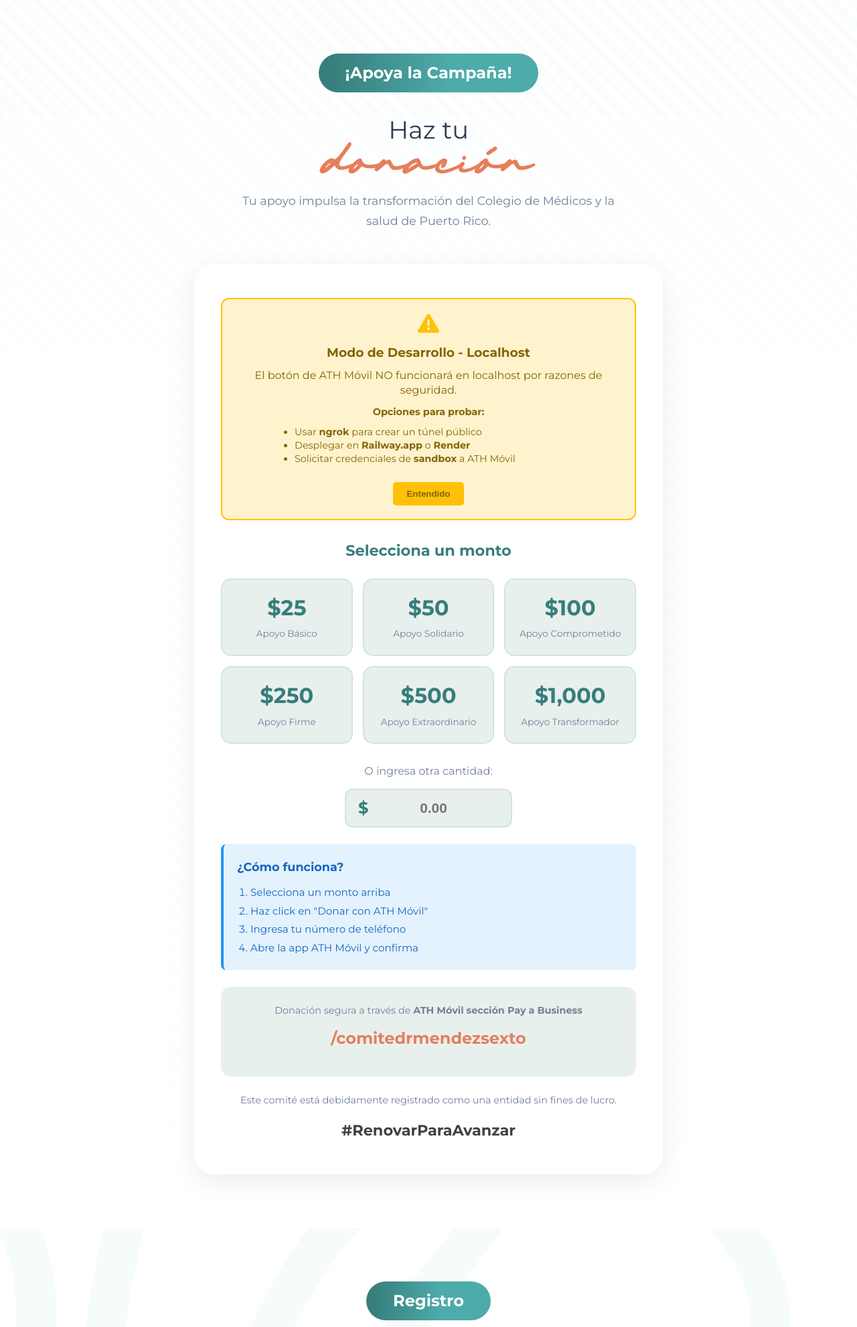
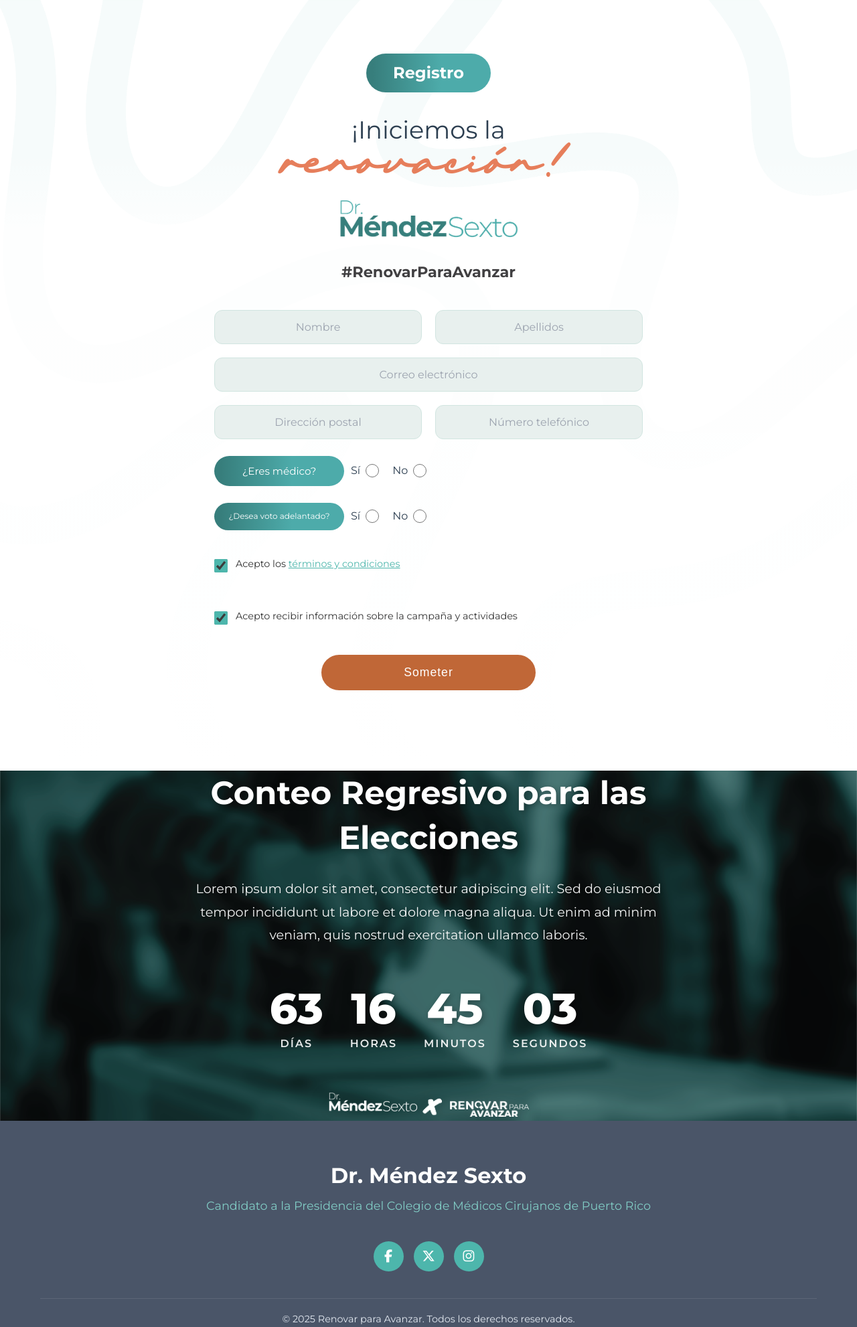
Before and after one commit to leomarrg/renovarparaavanzar, a Django app: page / in a window 1280 px wide. Shown: the top 1982 px of the page at 67% size. Run offline with Django 4.2, Linux system fonts and the light colour scheme; some libraries are stand-ins or nearby versions.

Commit message:
divided footer and countdown added countdown style

```diff
--- a/config/settings.py
+++ b/config/settings.py
@@ -26,11 +26,12 @@ BASE_DIR = Path(__file__).resolve().parent.parent
 # DEBUG = config('DEBUG', default='False', cast=bool)
 
 SECRET_KEY = config('SECRET_KEY', default='django-insecure-d57po^#kt%w6ipo$hmbwf*q*p@@4@*#1pob@77r_vtuva%rgu(')
-DEBUG = config('DEBUG', default='False', cast=bool)
+DEBUG = False
 ALLOWED_HOSTS = [
     'renovarparaavanzar.com',
     'www.renovarparaavanzar.com',
     'leomarrg.pythonanywhere.com',
+    '127.0.0.1',
     # 'emelia-rockier-unrelatedly.ngrok-free.dev'
 ]
 
--- a/landing/static/landing/css/styles.css
+++ b/landing/static/landing/css/styles.css
@@ -311,6 +311,220 @@ h1, h2, h3, h4, h5, h6 {
     z-index: 5;
 }
 
+/* ========== COUNTDOWN HERO SECTION ========== */
+.countdown-hero-section {
+    position: relative;
+    background-image: url('../img/backgrounds/foto_countdown.png');
+    background-size: cover;
+    background-position: center;
+    overflow: hidden;
+    display: flex;
+    align-items: center;
+    justify-content: center;
+}
+
+.countdown-hero-content {
+    position: relative;
+    z-index: 2;
+    text-align: center;
+    max-width: 900px;
+    margin: 0 auto;
+}
+
+.countdown-hero-header {
+    margin-bottom: 60px;
+    animation: fadeInUp 1s ease;
+}
+
+.countdown-hero-header h2 {
+    font-size: 3rem;
+    color: white;
+    font-weight: 700;
+    margin-bottom: 25px;
+    text-shadow: 2px 2px 8px rgba(0, 0, 0, 0.3);
+}
+
+.countdown-description {
+    font-size: 1.2rem;
+    color: rgba(255, 255, 255, 0.95);
+    line-height: 1.8;
+    max-width: 700px;
+    margin: 0 auto;
+    text-shadow: 1px 1px 4px rgba(0, 0, 0, 0.2);
+}
+
+/* Countdown Display Grande */
+.countdown-display-large {
+    display: flex;
+    justify-content: center;
+    gap: 40px;
+    margin: 50px 0;
+    flex-wrap: wrap;
+    animation: fadeInUp 1s ease 0.3s;
+    animation-fill-mode: both;
+}
+
+.countdown-number-large {
+    display: block;
+    font-size: 4rem;
+    font-weight: 800;
+    color: white;
+    line-height: 1;
+    margin-bottom: 10px;
+    text-shadow: 2px 2px 8px rgba(0, 0, 0, 0.3);
+}
+
+.countdown-label-large {
+    display: block;
+    font-size: 1rem;
+    color: rgba(255, 255, 255, 0.9);
+    text-transform: uppercase;
+    letter-spacing: 2px;
+    font-weight: 600;
+}
+
+/* Logo debajo del countdown */
+.countdown-logo {
+    margin-top: 60px;
+    animation: fadeInUp 1s ease 0.6s;
+    animation-fill-mode: both;
+}
+
+.countdown-logo img {
+    max-width: 300px;
+    width: 100%;
+    height: auto;
+    filter: drop-shadow(0 4px 15px rgba(0, 0, 0, 0.3));
+    transition: transform 0.3s ease;
+}
+
+.countdown-logo img:hover {
+    transform: scale(1.05);
+}
+
+/* ========== FOOTER SIMPLIFICADO ========== */
+.footer-simple {
+    background: var(--gray-dark);
+    color: white;
+    padding: 60px 20px 30px;
+    text-align: center;
+}
+
+.footer-content-simple h3 {
+    font-size: 2rem;
+    margin-bottom: 10px;
+    color: white;
+}
+
+.footer-content-simple .subtitle {
+    color: var(--teal-light);
+    font-size: 1.1rem;
+    margin-bottom: 40px;
+}
+
+.social-links {
+    margin: 40px 0;
+    display: flex;
+    justify-content: center;
+    gap: 15px;
+}
+
+.social-link {
+    width: 50px;
+    height: 50px;
+    background: var(--teal-primary);
+    color: white;
+    border-radius: 50%;
+    display: flex;
+    align-items: center;
+    justify-content: center;
+    text-decoration: none;
+    transition: all 0.3s ease;
+    font-size: 1.3rem;
+}
+
+.social-link:hover {
+    background: var(--orange-accent);
+    transform: translateY(-5px) rotate(360deg);
+}
+
+.copyright {
+    margin-top: 40px;
+    padding-top: 30px;
+    border-top: 1px solid rgba(255,255,255,0.1);
+    font-size: 0.9rem;
+    color: var(--gray-light);
+}
+
+/* ========== RESPONSIVE ========== */
+@media (max-width: 768px) {
+    .countdown-hero-section {
+        padding: 60px 0;
+        min-height: 500px;
+    }
+
+    .countdown-hero-header h2 {
+        font-size: 2rem;
+    }
+
+    .countdown-description {
+        font-size: 1rem;
+    }
+
+    .countdown-display-large {
+        gap: 20px;
+    }
+
+    .countdown-item-large {
+        padding: 20px 25px;
+        min-width: 120px;
+    }
+
+    .countdown-number-large {
+        font-size: 2.5rem;
+    }
+
+    .countdown-label-large {
+        font-size: 0.85rem;
+    }
+
+    .countdown-logo img {
+        max-width: 320px;
+    }
+}
+
+@media (max-width: 480px) {
+    .countdown-hero-header h2 {
+        font-size: 1.6rem;
+    }
+
+    .countdown-item-large {
+        padding: 15px 20px;
+        min-width: 100px;
+    }
+
+    .countdown-number-large {
+        font-size: 2rem;
+    }
+
+    .countdown-label-large {
+        font-size: 0.75rem;
+        letter-spacing: 1px;
+    }
+}
+
+/* Animaciones */
+@keyframes fadeInUp {
+    from {
+        opacity: 0;
+        transform: translateY(30px);
+    }
+    to {
+        opacity: 1;
+        transform: translateY(0);
+    }
+}
+
 /* ========== COUNTDOWN SECTION ========== */
 .countdown-section {
     position: relative;
--- a/landing/templates/landing/index.html
+++ b/landing/templates/landing/index.html
@@ -264,7 +264,7 @@
     </section> -->
 
     <!-- Donation Section-->
-    <section class="donation-section" id="donate">
+    <!-- <section class="donation-section" id="donate">
         <div class="container">
             <div class="donation-wrapper">
                 <div class="donation-header">
@@ -274,10 +274,9 @@
                     <p class="subtitle-text">
                         Tu apoyo impulsa la transformación del Colegio de Médicos y la salud de Puerto Rico.
                     </p>
-                </div>
+                </div> -->
 
-                <div class="donation-content">
-                    <!-- Mensaje de estado -->
+                <!-- <div class="donation-content">
                     <div id="paymentStatusDonation" class="payment-status" style="display: none; padding: 20px; border-radius: 12px; margin-bottom: 25px; text-align: center;"></div>
 
                     <div class="amount-options">
@@ -309,9 +308,9 @@
                                 <span class="amount-label">Apoyo Transformador</span>
                             </div>
                         </div>
-                    </div>
+                    </div> -->
 
-                    <div class="custom-amount">
+                    <!-- <div class="custom-amount">
                         <p>O ingresa otra cantidad:</p>
                         <div class="custom-input-wrapper">
                             <input
@@ -324,10 +323,10 @@
                                 step="0.01"
                             >
                         </div>
-                    </div>
+                    </div> -->
 
                     <!-- Monto seleccionado -->
-                    <div id="selectedAmountDisplay" style="display: none; background: #E8F5E9; border: 2px solid #4CAF50; border-radius: 12px; padding: 20px; margin: 25px 0; text-align: center;">
+                    <!-- <div id="selectedAmountDisplay" style="display: none; background: #E8F5E9; border: 2px solid #4CAF50; border-radius: 12px; padding: 20px; margin: 25px 0; text-align: center;">
                         <p style="color: #2E7D32; margin: 0 0 10px 0; font-size: 1rem;">Monto seleccionado:</p>
                         <p style="color: #2E7D32; margin: 0; font-size: 2.5rem; font-weight: 700;">
                             $<span id="selectedAmountValue">0</span>
@@ -344,10 +343,10 @@
                             <li>Ingresa tu número de teléfono</li>
                             <li>Abre la app ATH Móvil y confirma</li>
                         </ol>
-                    </div>
+                    </div> -->
 
                     <!-- ATH Móvil Payment Button -->
-                    <div id="ATHMovil_Checkout_Button_payment"></div>
+                    <!-- <div id="ATHMovil_Checkout_Button_payment"></div>
 
                     <div class="donation-info" style="margin-top: 25px;">
                         <p style="color: #718096; margin-bottom: 10px; font-size: 0.9rem;">
@@ -364,7 +363,7 @@
                 </div>
             </div>
         </div>
-    </section>
+    </section> -->
 
     <!-- Register Section - Añadir esto en el index.html después de la sección de donación -->
     <section class="register-section" id="register">
@@ -510,50 +509,78 @@
         </div>
     </section>
 
-    <!-- Footer -->
-    <footer class="footer">
+    <!-- Nueva Sección de Countdown -->
+    <section class="countdown-hero-section">
+        <div class="countdown-hero-overlay"></div>
         <div class="container">
-            <div class="footer-content">
-                <h3>{{ candidate.name }}</h3>
-                <p class="subtitle">Candidato a la Presidencia del Colegio de Médicos Cirujanos de Puerto Rico</p>
-                <h4>Conteo Regresivo para elecciones.</h4>
+            <div class="countdown-hero-content">
+                <!-- Header -->
+                <div class="countdown-hero-header">
+                    <h2>Conteo Regresivo para las Elecciones</h2>
+                    <p class="countdown-description">
+                        Lorem ipsum dolor sit amet, consectetur adipiscing elit.
+                        Sed do eiusmod tempor incididunt ut labore et dolore magna aliqua.
+                        Ut enim ad minim veniam, quis nostrud exercitation ullamco laboris.
+                    </p>
                 </div>
 
-            <div class="countdown" id="countdown" data-countdown-url="{% url 'landing:countdown-api' %}">
-                <div class="countdown-item">
-                    <span class="countdown-number" id="days">{{ countdown.days }}</span>
-                    <span class="countdown-label">Días</span>
+                <!-- Countdown Display -->
+                <div class="countdown-display-large" id="countdown" data-countdown-url="{% url 'landing:countdown-api' %}">
+                    <div class="countdown-item-large">
+                        <span class="countdown-number-large" id="days">{{ countdown.days }}</span>
+                        <span class="countdown-label-large">Días</span>
                     </div>
-                <div class="countdown-item">
-                    <span class="countdown-number" id="hours">{{ countdown.hours }}</span>
-                    <span class="countdown-label">Horas</span>
+                    <div class="countdown-item-large">
+                        <span class="countdown-number-large" id="hours">{{ countdown.hours }}</span>
+                        <span class="countdown-label-large">Horas</span>
                     </div>
-                <div class="countdown-item">
-                    <span class="countdown-number" id="minutes">{{ countdown.minutes }}</span>
-                    <span class="countdown-label">Minutos</span>
+                    <div class="countdown-item-large">
+                        <span class="countdown-number-large" id="minutes">{{ countdown.minutes }}</span>
+                        <span class="countdown-label-large">Minutos</span>
                     </div>
-                <div class="countdown-item">
-                    <span class="countdown-number" id="seconds">{{ countdown.seconds }}</span>
-                    <span class="countdown-label">Segundos</span>
+                    <div class="countdown-item-large">
+                        <span class="countdown-number-large" id="seconds">{{ countdown.seconds }}</span>
+                        <span class="countdown-label-large">Segundos</span>
                     </div>
                 </div>
 
+                <!-- Logo -->
+                <div class="countdown-logo">
+                    <img src="{% static 'landing/img/DR_x_RPA@4x.png' %}" alt="Logo Renovar Para Avanzar">
+                </div>
+            </div>
+        </div>
+    </section>
+
+    <!-- Footer Simplificado -->
+    <footer class="footer-simple">
+        <div class="container">
+            <div class="footer-content-simple">
+                <h3>{{ candidate.name }}</h3>
+                <p class="subtitle">Candidato a la Presidencia del Colegio de Médicos Cirujanos de Puerto Rico</p>
+
                 <div class="social-links">
                     {% if social_media.facebook %}
-                <a href="https://www.facebook.com/share/17NsSyDXX3/?mibextid=wwXIfr" target="_blank" class="social-link"><i class="fab fa-facebook-f"></i></a>
+                    <a href="https://www.facebook.com/share/17NsSyDXX3/?mibextid=wwXIfr" target="_blank" class="social-link">
+                        <i class="fab fa-facebook-f"></i>
+                    </a>
                     {% endif %}
                     {% if social_media.twitter %}
-                <a href="https://x.com/drmendezsexto?s=21" target="_blank" class="social-link"><i class="fab fa-x-twitter"></i></a>
+                    <a href="https://x.com/drmendezsexto?s=21" target="_blank" class="social-link">
+                        <i class="fab fa-x-twitter"></i>
+                    </a>
                     {% endif %}
                     {% if social_media.instagram %}
-                <a href="https://www.instagram.com/drmendezsexto?igsh=Ym9hamN3ZG5idmd3" target="_blank" class="social-link"><i class="fab fa-instagram"></i></a>
+                    <a href="https://www.instagram.com/drmendezsexto?igsh=Ym9hamN3ZG5idmd3" target="_blank" class="social-link">
+                        <i class="fab fa-instagram"></i>
+                    </a>
                     {% endif %}
                 </div>
+
                 <div class="copyright">
                     <p>&copy; 2025 {{ candidate.campaign_slogan }}. Todos los derechos reservados.</p>
-                <p style="margin-top: 10px; font-size: 0.8rem;">
-                    Powered By Dominio
-                </p>
+                    <p style="margin-top: 10px; font-size: 0.8rem;">Powered By Dominio</p>
+                </div>
             </div>
         </div>
     </footer>
```
Also changed, not shown: landing/static/landing/img/DR_x_RPA@4x.png (added), landing/static/landing/img/backgrounds/foto_countdown.png (added). Lines whose indentation alone changed are shown as unchanged.
